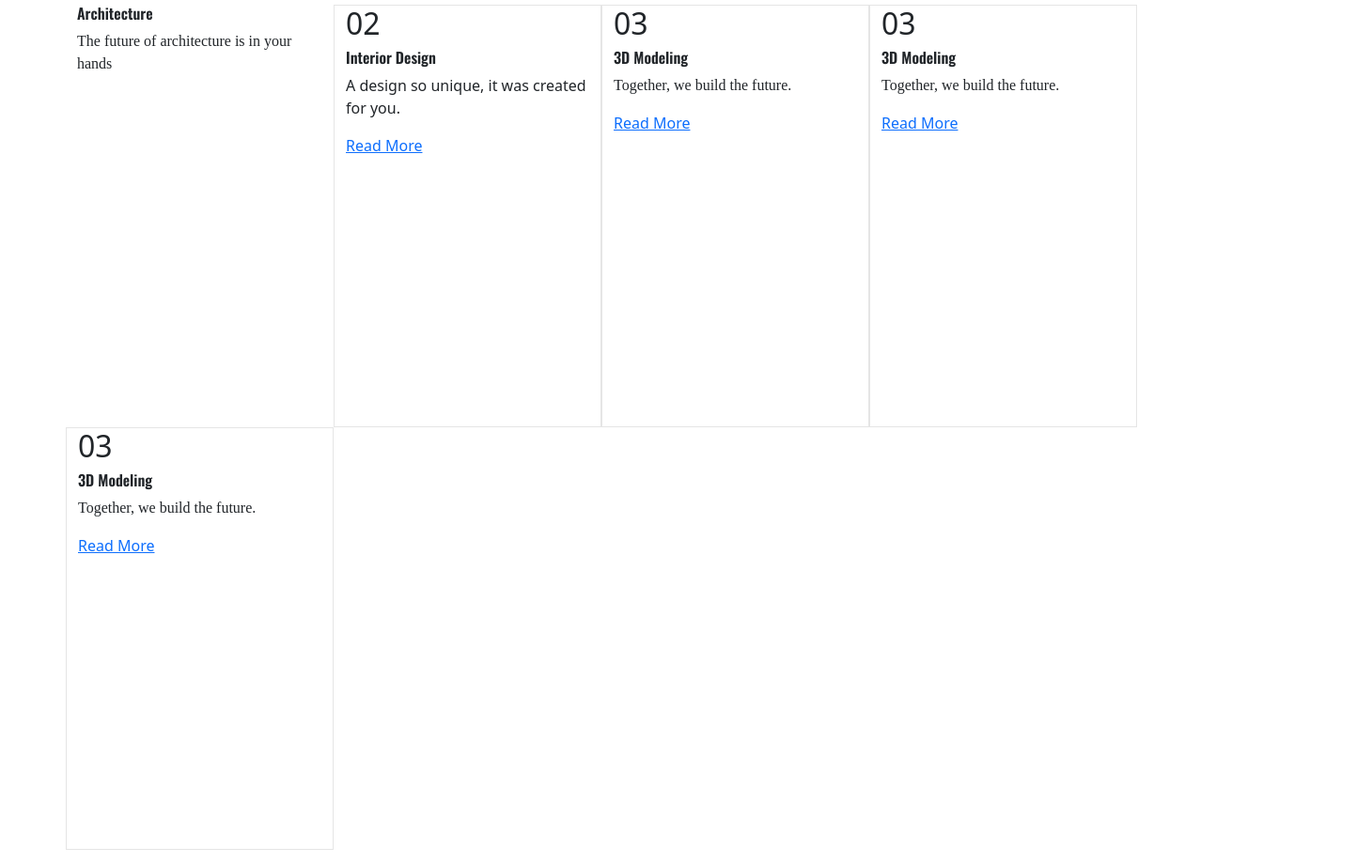
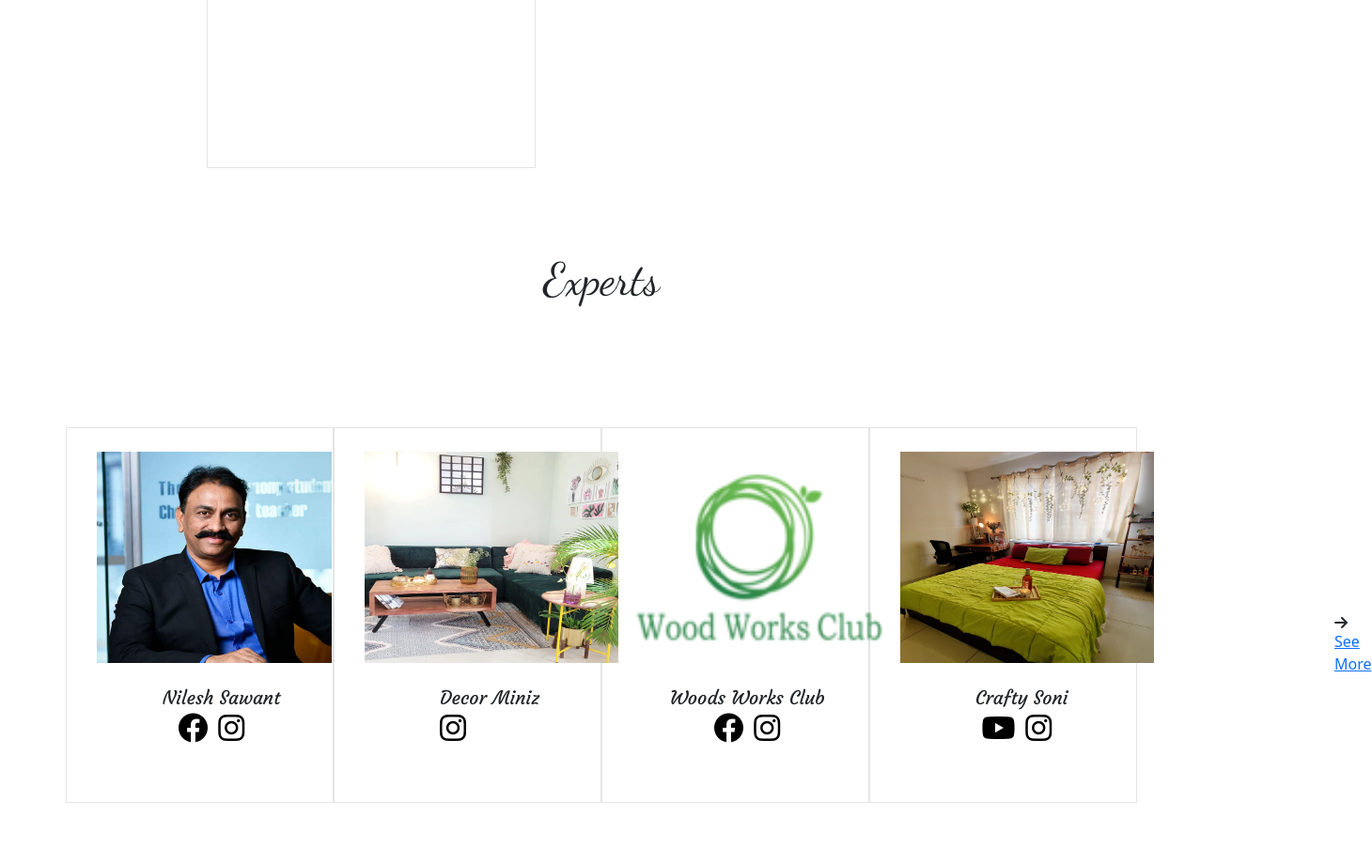
Before and after one commit to Nitin1692/dedie-decor, a website: page index.html in a window 1280 px wide. Shown: the part 2422-3341 px from the top of the page at 94% size, 1460 px wide, since content can reach past the window. Drawn offline with nearby package versions, Linux system fonts and the light colour scheme; a web font is replaced by a local one.

Commit message:
Added Experts

```diff
--- a/index.html
+++ b/index.html
@@ -94,21 +94,21 @@
         </div>
         <div class="row bord-box bg-img wow fp fadeInUp">
 
-            <div class="col-lg-3 col-md-6 col-ml-3 item-bx1">
+            <div class="col-lg-3 col-md-6 col-ml-3 item-bx1" id="olj">
                 <h2 class="custom-font numb" id="nm">01</h2>
                 <h6 class="mb-20 hola">Architecture</h6>
-                <p class="Inter">Design your home with passion</p>
+                <p class="Inter">The future of architecture is in your hands</p>
                 <a href="#0" class="more custom-font mt-30">Read More</a>
             </div>
 
-            <div class="col-lg-3 col-md-6 col-ml-3 item-bx2">
+            <div class="col-lg-3 col-md-6 col-ml-3 item-bx2" id="olj">
                 <h2 class="custom-font numb" id="nm">02</h2>
                 <h6 class="mb-20 pie">Interior Design</h6>
                 <p class="Inter">A design so unique, it was created for you.</p>
                 <a href="#0" class="more custom-font mt-30">Read More</a>
             </div>
 
-            <div class="col-lg-3 col-md-6 item-bx3">
+            <div class="col-lg-3 col-md-6 item-bx3 pkl" id="olj">
                 <h2 class="custom-font numb" id="nm">03</h2>
                 <h6 class="mb-20 fie">3D Modeling</h6>
                 <p class="mod">Together, we build the future.</p>
@@ -125,40 +125,39 @@
               </div>
           </div>
       </div>
-      <div class="row bord-box bg-img wow fadeInUp">
+      <div class="row bord-box bg-img wow pi fadeInUp">
 
         <div class="col-lg-3 col-md-6 col-ml-3 item-bx4">
-            <h6 class="mb-20 hola">Architecture</h6>
-            <p class="Arch">The future of architecture is in your hands</p>
-            <a href="#0" ><i class="fa-brands fa-facebook"></i></a>
-            <a href="#0" ><i class="fa-brands fa-instagram"></i></a>
+            <img src="Img/Nilesh Sawant.jpg" id="nilesh" alt="" width="250px" height="250px">
+            <h6 class="mb-20 hol" id="exp1">Nilesh Sawant</h6>
+            <a href="https://www.facebook.com/nileshsawant.architect/" ><i class="fa-brands fa-facebook fa-2xl  face" id="Face"></i></a>
+            <a href="https://www.instagram.com/nileshsawant.architect/" ><i class="fa-brands fa-instagram fa-2xl insta" id="Insta"></i></a>
+
         </div>
 
-        <div class="col-lg-3 col-md-6 col-ml-3 item-bx2">
-            <h2 class="custom-font numb">02</h2>
-            <h6 class="mb-20 pie">Interior Design</h6>
-            <p class="Inter">A design so unique, it was created for you.</p>
-            <a href="#0" class="more custom-font mt-30">Read More</a>
+        <div class="col-lg-3 col-md-6 col-ml-3 item-bx5">
+            <img src="Img/Decor_miniz.jpg" id="nilesh" alt=""width="270px" height="250px">
+            <h6 class="mb-20 mint" id="exp1">Decor Miniz</h6>
+            <a href="https://instagram.com/decor_miniz?igshid=YmMyMTA2M2Y=" ><i class="fa-brands fa-instagram fa-2xl insta" id="Insta"></i></a>
         </div>
 
-        <div class="col-lg-3 col-md-6 item-bx3">
-            <h2 class="custom-font numb">03</h2>
-            <h6 class="mb-20 fie">3D Modeling</h6>
-            <p class="mod">Together, we build the future.</p>
-            <a href="#0" class="more custom-font mt-30">Read More</a>
+        <div class="col-lg-3 col-md-6 item-bx6">
+            <img src="Img/Woods work club.png" id="nilesh" alt=""width="270px" height="250px">
+            <h6 class="mb-20 saw" id="exp1">Woods Works Club</h6>
+            <a href="https://www.facebook.com/woodworksclub/" ><i class="fa-brands fa-facebook fa-2xl face" id="Face"></i></a>
+            <a href="https://www.instagram.com/woodworksclub/" ><i class="fa-brands fa-instagram fa-2xl insta" id="Insta"></i></a>
         </div>
-        <div class="col-lg-3 col-md-6 item-bx3">
-          <h2 class="custom-font numb">03</h2>
-          <h6 class="mb-20 fie">3D Modeling</h6>
-          <p class="mod">Together, we build the future.</p>
-          <a href="#0" class="more custom-font mt-30">Read More</a>
+        <div class="col-lg-3 col-md-6 item-bx7">
+          <img src="Img/Crafty Soni.jpg" id="nilesh" alt="" width="270px" height="250px">
+          <h6 class="mb-20 pyq" id="exp1">Crafty Soni</h6>
+          <a href="https://youtube.com/c/SmitaK" ><i class="fa-brands fa-2xl fa-youtube face" id="Face"></i></a>
+          <a href="https://instagram.com/craftysoni?igshid=YmMyMTA2M2Y=" ><i class="fa-brands fa-instagram  fa-2xl insta" id="Insta"></i></a>
       </div>
-      <div class="col-lg-3 col-md-6 item-bx3">
-        <h2 class="custom-font numb">03</h2>
-        <h6 class="mb-20 fie">3D Modeling</h6>
-        <p class="mod">Together, we build the future.</p>
-        <a href="#0" class="more custom-font mt-30">Read More</a>
-    </div>
+      <i class="fa-solid fa-arrow-right rt" id="read"></i>
+      <a href="#0" class="more custom-font mt-30 um" id="read">See More</a>
+
+
+
     </div>
 
   </div>
--- a/style.css
+++ b/style.css
@@ -6,6 +6,8 @@
 @import url('https://fonts.googleapis.com/css2?family=Oswald:wght@600&display=swap');
 @import url('https://fonts.googleapis.com/css2?family=Nuosu+SIL&display=swap');
 @import url('https://fonts.googleapis.com/css2?family=Monoton&display=swap');
+@import url('https://fonts.googleapis.com/css2?family=Courgette&display=swap');
+@import url('https://fonts.googleapis.com/css2?family=Courgette&display=swap');
 *, *::before, *::after{
     box-sizing: border-box;
 }
@@ -257,22 +259,30 @@
 
 .item-bx1{
     height: 450px;
-    width: 200px;
+    width: 400px;
     border: 1px solid #E5E5E5;
 }
 
 .item-bx2{
     height: 450px;
-    width: 200px;
     border: 1px solid #E5E5E5 ;
 }
 
 .item-bx3{
     height: 450px;
-    width: 200px;
+    width: 400px;
     border: 1px solid #E5E5E5;    ;
 }
 
+
+
+#olj{
+    width: 350px;
+}
+
+.pkl{
+    padding-left: 1350px;
+}
 
 .item-bx2:hover{
     background-image: url('Img/b4.jpg');
@@ -285,7 +295,7 @@
 }
 
 .fp{
-    padding-left: 250px;
+    padding-left: 150px;
 }
 
 .Arch{
@@ -293,23 +303,28 @@
 }
 
 .mod{
-    font-family: 'Joan', serif;
+    font-family: 'Courgette', cursive;
+    font-size: 20px;
 }
 
-.inter{
-    font-family: 'Joan', serif;
+.Inter{
+    font-family: 'Courgette', cursive;
+    font-size: 20px;
 }
 
 .fie{
     font-family: 'Oswald', sans-serif;
+    font-size: 30px;
 }
 
 .pie{
     font-family: 'Oswald', sans-serif;
+    font-size: 30px;
 }
 
 .hola{
     font-family: 'Oswald', sans-serif;
+    font-size: 30px;
 }
 
 .Experts{
@@ -330,8 +345,9 @@
 
 
 .item-bx4{
-    height: 200px;
+    height: 400px;
     width: 250px;
+    border: 1px solid #E5E5E5;
 }
 
 #nm{
@@ -341,3 +357,99 @@
 #nm{
     font-family: 'Monoton', cursive;
 }
+
+
+
+.insta {
+    background: transparent;
+    color: black;
+  }
+
+  .face {
+      background: transparent;
+      color: black;
+    }
+
+
+#nilesh{
+        padding-top: 25px;
+        position: relative;
+        right: -20px;
+ }
+
+ #exp1{
+    padding-top: 25px;
+    font-family: 'Courgette', cursive;
+    font-size: 20px;
+ }
+
+ .saw{
+    position: relative;
+    right: -60px;
+ }
+
+ .item-bx5{
+    height: 400px;
+    width: 250px;
+    border: 1px solid #E5E5E5;
+}
+
+.item-bx6{
+    height: 400px;
+    width: 250px;
+    border: 1px solid #E5E5E5;
+}
+
+.item-bx7{
+    height: 400px;
+    width: 50px;
+    border: 1px solid #E5E5E5;
+}
+
+.item-bx4{
+    height: 400px;
+    width: 250px;
+    border: 1px solid #E5E5E5;
+}
+
+#read{
+    padding-left: 1350px;
+}
+
+.rt{
+    position: relative;
+    top: -200px;
+}
+
+.um{
+    position: relative;
+    top: -200px;
+    display: inline;
+}
+
+.hol{
+    position: relative;
+    right: -90px;
+}
+
+.mint{
+    position: relative;
+    right: -100px;
+}
+
+.pyq{
+    position: relative;
+    right: -100px;
+}
+
+#Face{
+    position: relative;
+     right: -100px;
+     margin: 6.5px;
+}
+
+#Insta{
+    right: -100px;
+    position: relative;
+
+}
```
